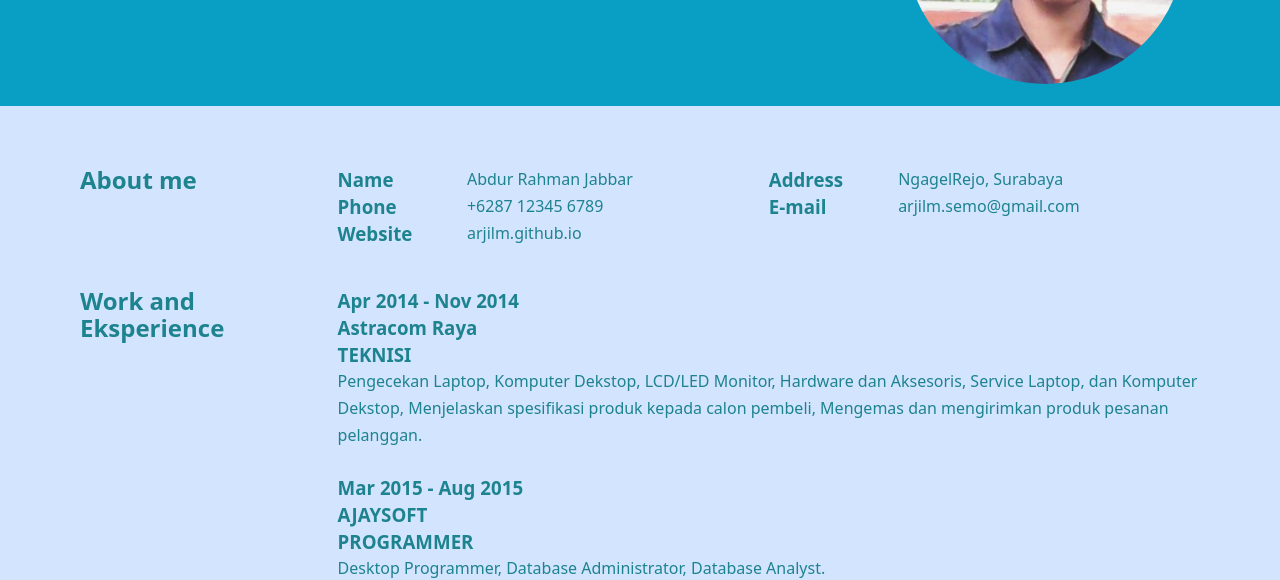
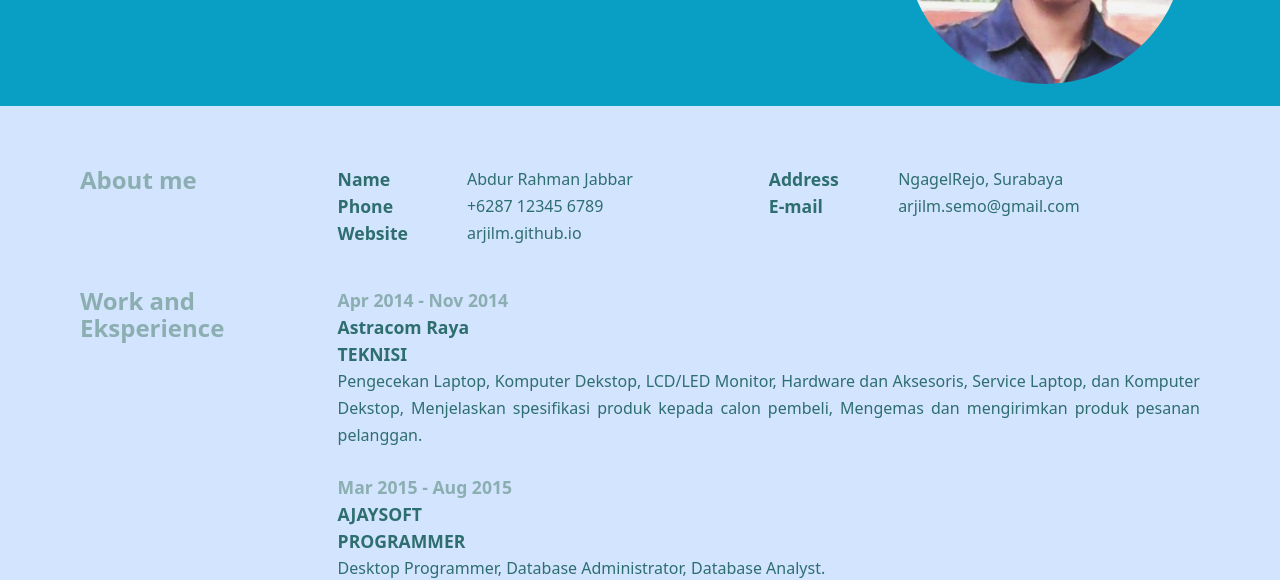
Before and after one commit to arjilm/cv, a plain HTML site: page index.html in a window 1280 px wide. Shown: the part 220-800 px from the top of the page. Drawn offline with Linux system fonts and the light colour scheme.

Commit message:
update css font color n jutify

```diff
--- a/style.css
+++ b/style.css
@@ -51,7 +51,7 @@
 
  }
  .col1 h2{
-
+ 	color: #8baeb1;
  }
  .col2{
  	float: left;
@@ -65,6 +65,10 @@
  .col2 h3{
  	float: left;
  	width: 30%;
+ 	font-size: 1.1em;
+ }
+ .col2-year h3{
+ 	color: #8baeb1;
  }
  .col2 p{
 
@@ -75,6 +79,7 @@
 }
 .col2-ket p{
 	margin-bottom: 25px;
+	text-align: justify;
 }
 .col2 progress{
 width: 100%;
@@ -152,7 +157,7 @@ progress#mysql{
 	letter-spacing: 2px;
 }
 #footer p{
-	border-top: 2px #ccc solid;
+	border-top: 2px #d3e4ff solid;
 	text-align: center;
 	color: #c6fff3;
 	padding: 11px;
@@ -163,5 +168,5 @@ progress#mysql{
 body{
 	background-color: #d3e4ff;
 	font-family: sans;
-	color:  #1d838f;
+	color:  #2e6e6e;
 }
```
